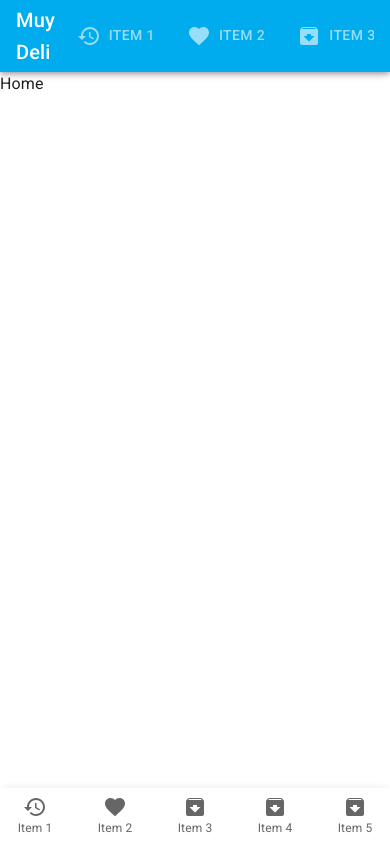
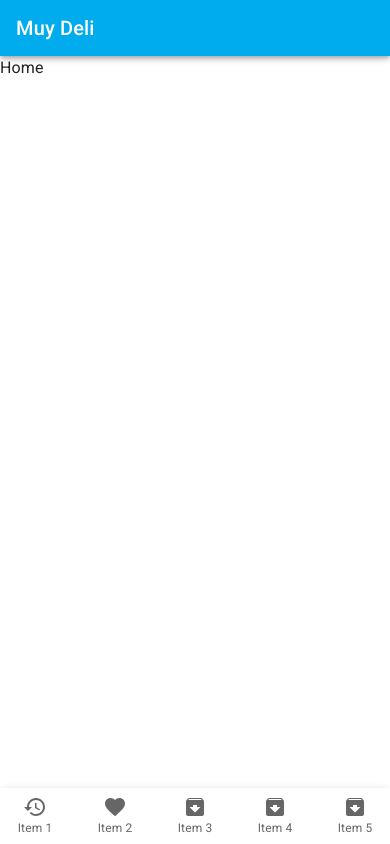
Before and after one commit to Jonazao/pwa-template, a React (Create React App) app: page / in a window 390 px wide. Built offline with nearby package versions, Linux system fonts and the light colour scheme.

Commit message:
feat(init): Added responsive by default to nav bars

```diff
--- a/src/components/layout/BottomBarApp.js
+++ b/src/components/layout/BottomBarApp.js
@@ -4,6 +4,7 @@ import BottomNavigation from '@mui/material/BottomNavigation';
 import BottomNavigationAction from '@mui/material/BottomNavigationAction';
 import Paper from '@mui/material/Paper';
 import menuItems from './navigationConfig';
+import useMediaQuery from '@mui/material/useMediaQuery';
 
 export default function BottomBarApp() {
   const location = useLocation();
@@ -22,8 +23,9 @@ export default function BottomBarApp() {
   const handleOnChange = (event, newValue) => {
     setValue(newValue);
   };
-
+  const isMediumOrDown = useMediaQuery((theme) => theme.breakpoints.down('lg'));
   return (
+    isMediumOrDown && (
       <Paper sx={{ position: 'fixed', bottom: 0, left: 0, right: 0 }} elevation={3}>
         <BottomNavigation showLabels value={value} onChange={handleOnChange} sx={{ overflowX: 'auto' }}>
           {menuItems.map((item) => {
@@ -40,5 +42,6 @@ export default function BottomBarApp() {
           })}
         </BottomNavigation>
       </Paper>
+    )
   );
 }
--- a/src/components/layout/TopBarApp.js
+++ b/src/components/layout/TopBarApp.js
@@ -7,6 +7,7 @@ import Typography from '@mui/material/Typography';
 import Tabs from '@mui/material/Tabs';
 import Tab from '@mui/material/Tab';
 import { useTheme } from '@mui/material/styles';
+import useMediaQuery from '@mui/material/useMediaQuery';
 
 import menuItems from './navigationConfig';
 
@@ -26,12 +27,14 @@ export default function TopBarApp() {
   const handleChange = (event, newValue) => {
     setValue(newValue);
   };
+  const isMediumOrUp = useMediaQuery((theme) => theme.breakpoints.up('lg'));
   const TopBarToolbar = () => {
     return (
       <Toolbar>
         <Typography variant="h6" component="div" sx={{ flexGrow: 1 }}>
           Muy Deli
         </Typography>
+        {isMediumOrUp && (
           <Tabs
             sx={{ color: theme.palette.primary.contrastText }}
             textColor="inherit"
@@ -56,6 +59,7 @@ export default function TopBarApp() {
               );
             })}
           </Tabs>
+        )}
       </Toolbar>
     );
   };
```
Lines whose indentation alone changed are shown as unchanged.
